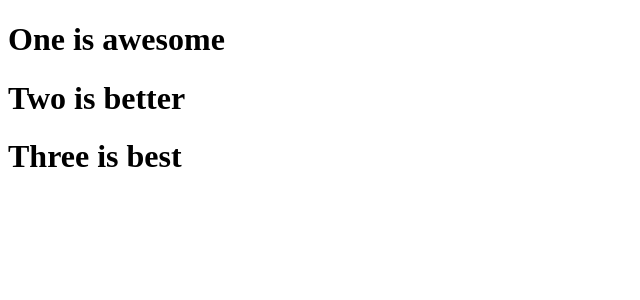
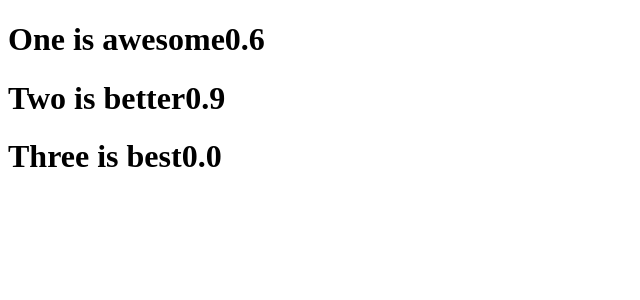
Before and after one commit to ASDAlexey/angular-directives, an Angular app: page / in a window 1280 px wide. Shown: the top 300 px of the page, without its empty margins (0-640 px from the left). Built offline with nearby package versions, Linux system fonts and the light colour scheme.

Commit message:
#10 update custom *ngFor value and clear

```diff
--- a/src/app/app.component.ts
+++ b/src/app/app.component.ts
@@ -11,4 +11,14 @@ export class AppComponent {
     two: 'Two is better',
     three: 'Three is best'
   };
+
+  constructor() {
+    setInterval(() => {
+      this.messages = {
+        one: 'One is awesome' + Math.random().toString().slice(0, 3),
+        two: 'Two is better' + Math.random().toString().slice(0, 3),
+        three: 'Three is best' + Math.random().toString().slice(0, 3),
+      };
+    }, 1000);
+  }
 }
--- a/src/app/three.directive.ts
+++ b/src/app/three.directive.ts
@@ -5,6 +5,8 @@ import { AfterViewInit, Directive, ElementRef, Input, TemplateRef, ViewContainer
 })
 export class ThreeDirective {
   @Input() set appThreeOf({ one, two, three }) {
+    this.view.clear();
+
     this.view.createEmbeddedView(this.template, { $implicit: one });
     this.view.createEmbeddedView(this.template, { $implicit: two });
     this.view.createEmbeddedView(this.template, { $implicit: three });
```
